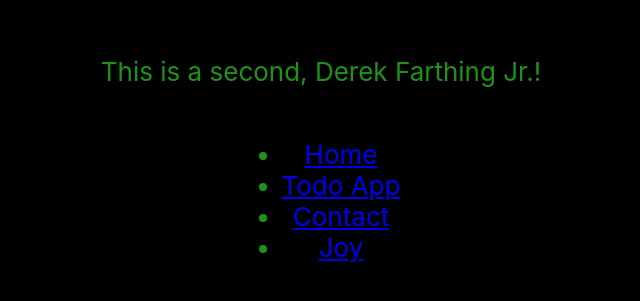
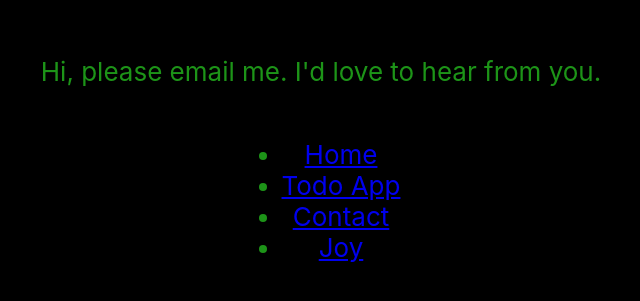
Before and after one commit to aelishRollo/personal-site, a React (Create React App) app: page /Contact in a window 1280 px wide. Shown: the part 241-542 px from the top of the page, without its empty margins (319-959 px from the left). Built offline with nearby package versions, Linux system fonts and the light colour scheme.

Commit message:
Get Contact page working

```diff
--- a/src/App.tsx
+++ b/src/App.tsx
@@ -7,6 +7,7 @@ import Navbar from './components/Navbar';
 import Lank from './components/Lank';
 import Joy from './components/Joy'
 import HomePage from './components/Homepage';
+import Contact from './components/Contact';
 
 
 
@@ -28,23 +29,4 @@ function App() {
 }
 //the code block above associates the current path the component to be rendered when that page is visited
 
-function greet(name: string): string {
-  return `This is a second, ${name}!`;
-}
-
-function Contact() {
-  return (
-    <div className="App">
-         <header className="App-header">
-            <p>{greet("Derek Farthing Jr.")}</p>
-            <Lank />
-         </header>
-      </div>
-  )
-}
-
-
-
-
-
 export default App;
--- /dev/null
+++ b/src/components/Contact.tsx
@@ -0,0 +1,18 @@
+import React from 'react';
+import Lank from './Lank'
+import '../App.css';
+
+export default function Contact() {
+
+    return (
+        <div className="App">
+            <header className="App-header">
+                <p>
+                    Hi, please email me. I'd love to hear from you.
+                </p>
+                <Lank />
+            </header >
+        </div>
+
+        );
+}
```
